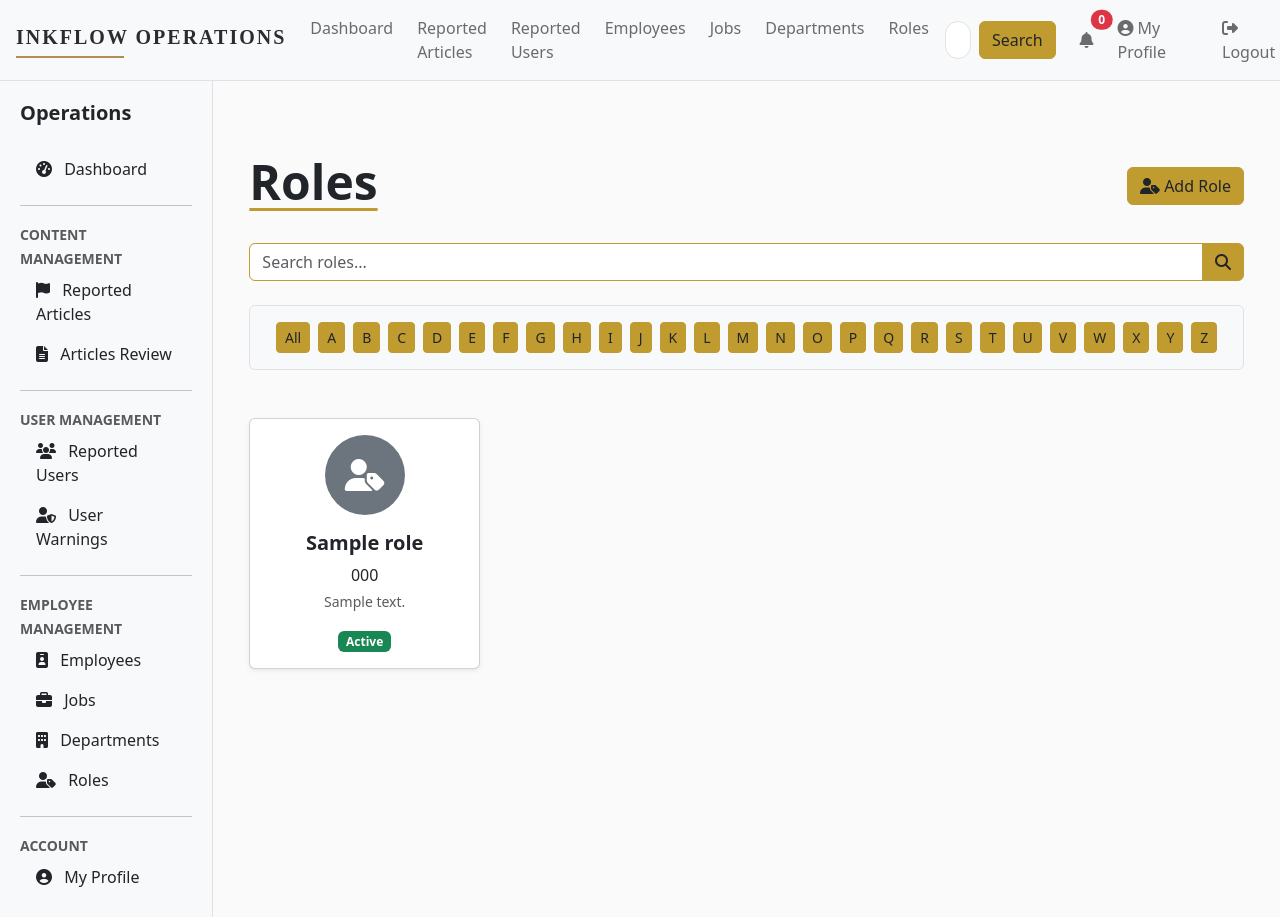
After one commit to Kgothatso-create/publishing-cms, a Django app: page /operations/roles/roles/ in a window 1280 px wide. The commit adds this page. Run offline with Django 5.2, Linux system fonts and the light colour scheme; tables that the repository leaves empty hold one stand-in row (values such as "Sample post"); some libraries are stand-ins or nearby versions.

Commit message:
Added Role view and add view

```diff
--- a/employment/urls.py
+++ b/employment/urls.py
@@ -8,4 +8,9 @@ urlpatterns = [
              path("", employee_list, name="employee-list"),
              path("add/", employee_create, name="employee-create"),
          ])),
+    path("roles/",
+         include([
+             path("roles/", role_list, name="role-list", ),
+             path("roles/add/", role_create, name="role-create", ),
+         ])),
 ]
--- a/employment/views.py
+++ b/employment/views.py
@@ -1,8 +1,8 @@
 from django.shortcuts import render, redirect
 from django.core.paginator import Paginator
 from django.db.models import Q
-from .models import Employment
-from .forms import EmployeeCreateForm
+from .models import Employment, Role
+from .forms import EmployeeCreateForm, RoleCreateForm
 
 
 def employee_dashboard(request):
@@ -81,3 +81,56 @@ def employee_create(request):
             "form": form
         }
     )
+
+
+def role_list(request):
+
+    roles = Role.objects.all()
+    letter = request.GET.get("letter")
+    if letter:
+        roles = roles.filter(
+            name__istartswith=letter
+        )
+
+    search = request.GET.get("q")
+    if search:
+        roles = roles.filter(
+            Q(name__icontains=search) |
+            Q(code__icontains=search)
+        )
+
+    roles = roles.order_by("name")
+    paginator = Paginator(roles, 100)
+    page_number = request.GET.get("page")
+    roles = paginator.get_page(page_number)
+
+    context = {
+        "roles": roles,
+        "letters": "ABCDEFGHIJKLMNOPQRSTUVWXYZ",
+        "selected_letter": letter,
+        "search": search,
+    }
+
+    return render(
+        request,
+        "employment/roles.html",
+        context,
+    )
+
+
+def role_create(request):
+
+    if request.method == "POST":
+        form = RoleCreateForm(request.POST)
+        if form.is_valid():
+            form.save()
+            return redirect("role-list")
+
+    else:
+        form = RoleCreateForm()
+
+    return render(
+        request,
+        "employment/add_role.html",
+        {"form": form,},
+    )
--- a/templates/employment/layouts/navbar.html
+++ b/templates/employment/layouts/navbar.html
@@ -38,7 +38,7 @@
                 </a>
             </li>
             <li class="nav-item">
-                <a class="nav-link" href="#">
+                <a class="nav-link" href="{% url 'role-list' %}">
                     Roles
                 </a>
             </li>
--- a/templates/employment/layouts/sidebar.html
+++ b/templates/employment/layouts/sidebar.html
@@ -70,7 +70,7 @@
             </a>
         </li>
         <li>
-            <a href="#" class="nav-link text-dark">
+            <a href="{% url 'role-list' %}" class="nav-link text-dark">
                 <i class="fas fa-user-tag me-2"></i>
                 Roles
             </a>
--- /dev/null
+++ b/templates/employment/roles.html
@@ -0,0 +1,188 @@
+{% extends "employment/base.html" %}
+{% block title %}Roles{% endblock %}
+{% block hero %}{% endblock %}
+
+{% block content %}
+<section class="container py-5">
+
+    <div class="d-flex justify-content-between align-items-center mb-4">
+
+        <h1 class="display-5 fw-bold article-title">
+            Roles
+        </h1>
+
+        <a href="{% url 'role-create' %}"
+           class="btn"
+           style="border-color:#bf9b30; background-color:#bf9b30;">
+
+            <i class="fas fa-user-tag"></i>
+            Add Role
+
+        </a>
+
+    </div>
+
+    <form method="get" class="mb-4">
+
+        <div class="input-group">
+
+            <input type="text"
+                   name="q"
+                   class="form-control"
+                   placeholder="Search roles..."
+                   value="{{ search|default:'' }}"
+                   style="border-color:#bf9b30;">
+
+            <button class="btn"
+                    type="submit"
+                    style="border-color:#bf9b30; background-color:#bf9b30;">
+
+                <i class="fas fa-search"></i>
+
+            </button>
+
+        </div>
+
+    </form>
+
+    <div class="border rounded bg-light p-3 mb-5">
+
+        <div class="d-flex flex-wrap gap-2 justify-content-center">
+
+            <a href="{% url 'role-list' %}"
+               class="btn btn-sm text-dark"
+               style="border-color:#bf9b30; background-color:#bf9b30;">
+
+                All
+
+            </a>
+
+            {% for letter in letters %}
+
+                <a href="?letter={{ letter }}"
+                   class="btn btn-sm text-dark {% if selected_letter == letter %}active{% endif %}"
+                   style="border-color:#bf9b30; background-color:#bf9b30;">
+
+                    {{ letter }}
+
+                </a>
+
+            {% endfor %}
+
+        </div>
+
+    </div>
+
+    <div class="row g-4">
+
+        {% for role in roles %}
+
+            <div class="col-xl-3 col-lg-3 col-md-4 col-sm-6">
+
+                <div class="card h-100 shadow-sm">
+
+                    <div class="card-body text-center">
+
+                        <div class="rounded-circle bg-secondary text-white mx-auto mb-3 d-flex align-items-center justify-content-center"
+                             style="width:80px;height:80px">
+
+                            <i class="fas fa-user-tag fa-2x"></i>
+
+                        </div>
+
+                        <h5 class="fw-bold">
+                            {{ role.name }}
+                        </h5>
+
+                        <p class="mb-1">
+                            {{ role.code }}
+                        </p>
+
+                        {% if role.description %}
+                            <p class="text-muted small">
+                                {{ role.description|truncatechars:80 }}
+                            </p>
+                        {% endif %}
+
+                        {% if role.is_active %}
+                            <span class="badge bg-success">
+                                Active
+                            </span>
+                        {% else %}
+                            <span class="badge bg-secondary">
+                                Inactive
+                            </span>
+                        {% endif %}
+
+                    </div>
+
+                </div>
+
+            </div>
+
+        {% empty %}
+
+            <div class="text-center">
+
+                <p>
+                    No roles found.
+                </p>
+
+            </div>
+
+        {% endfor %}
+
+    </div>
+
+    {% if roles.has_other_pages %}
+
+        <nav class="mt-5">
+
+            <ul class="pagination justify-content-center">
+
+                {% if roles.has_previous %}
+
+                    <li class="page-item">
+
+                        <a class="page-link"
+                           href="?page={{ roles.previous_page_number }}{% if selected_letter %}&letter={{ selected_letter }}{% endif %}{% if search %}&q={{ search }}{% endif %}">
+
+                            Previous
+
+                        </a>
+
+                    </li>
+
+                {% endif %}
+
+                <li class="page-item active">
+
+                    <span class="page-link">
+                        {{ roles.number }}
+                    </span>
+
+                </li>
+
+                {% if roles.has_next %}
+
+                    <li class="page-item">
+
+                        <a class="page-link"
+                           href="?page={{ roles.next_page_number }}{% if selected_letter %}&letter={{ selected_letter }}{% endif %}{% if search %}&q={{ search }}{% endif %}">
+
+                            Next
+
+                        </a>
+
+                    </li>
+
+                {% endif %}
+
+            </ul>
+
+        </nav>
+
+    {% endif %}
+
+</section>
+{% endblock %}
```
Also changed, not shown: employment/forms.py (+71 -11 lines), templates/employment/add_role.html (added, +83 -0 lines).
